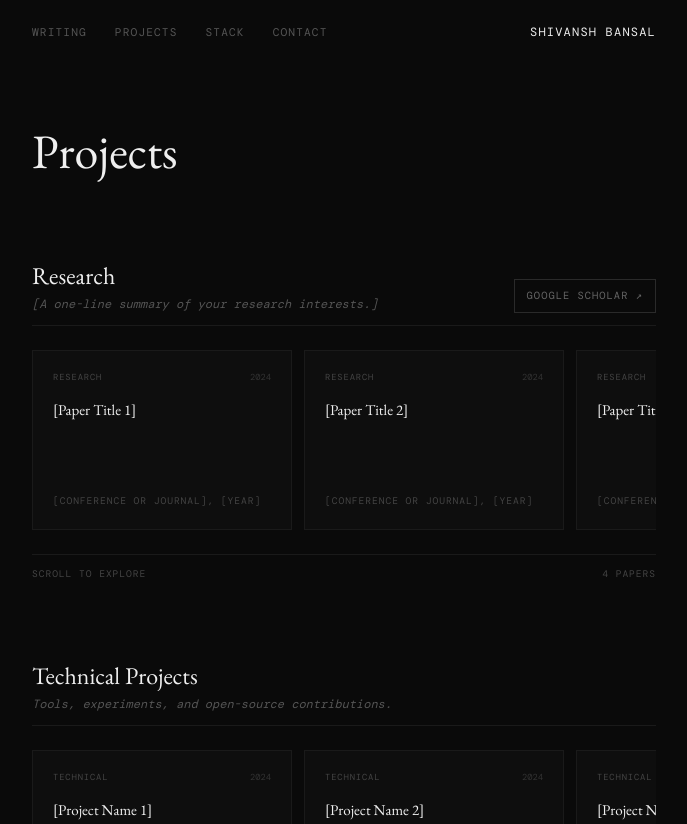
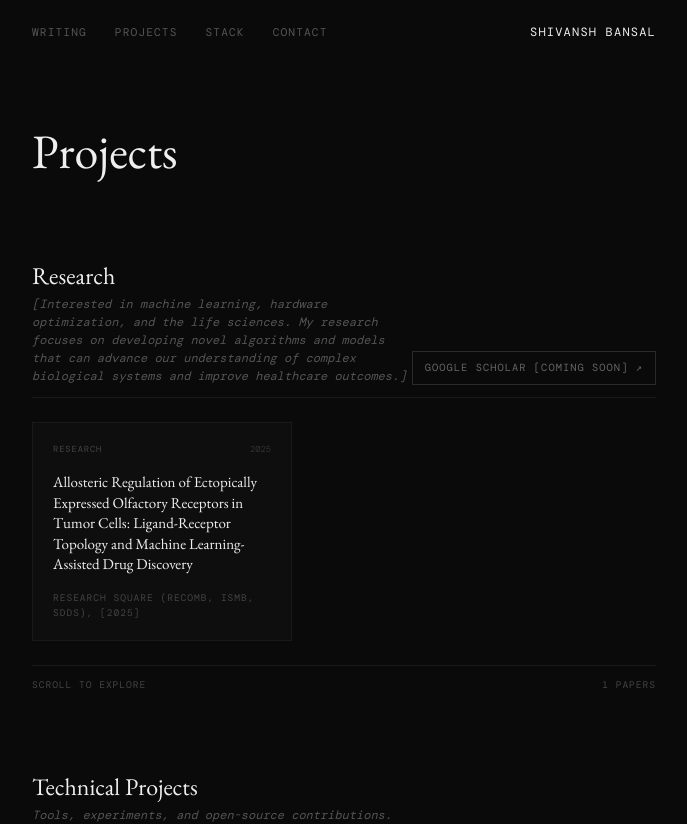
Before and after one commit to shivanshb828/Personal-Website, a Next.js app: page /projects in a window 1280 px wide. Shown: the top 824 px of the page, without its empty margins (296-983 px from the left). Built offline with nearby package versions, Linux system fonts and the light colour scheme; a web font is replaced by a local one.

Commit message:
research updates

```diff
--- a/app/projects/page.tsx
+++ b/app/projects/page.tsx
@@ -7,29 +7,12 @@ export const metadata: Metadata = {
 
 const papers = [
   {
-    title: '[Paper Title 1]',
-    venue: '[Conference or Journal], [Year]',
-    year: '2024',
-    link: 'https://arxiv.org/abs/[paper-id]',
+    title: 'Allosteric Regulation of Ectopically Expressed Olfactory Receptors in Tumor Cells: Ligand-Receptor Topology and Machine Learning-Assisted Drug Discovery',
+    venue: 'Research Square (RECOMB, ISMB, SDDS), [2025]',
+    year: '2025',
+    link: 'https://www.researchsquare.com/article/rs-6950845/v1',
   },
-  {
-    title: '[Paper Title 2]',
-    venue: '[Conference or Journal], [Year]',
-    year: '2024',
-    link: 'https://arxiv.org/abs/[paper-id]',
-  },
-  {
-    title: '[Paper Title 3]',
-    venue: '[Conference or Journal], [Year]',
-    year: '2023',
-    link: 'https://arxiv.org/abs/[paper-id]',
-  },
-  {
-    title: '[Paper Title 4]',
-    venue: '[Conference or Journal], [Year]',
-    year: '2023',
-    link: 'https://arxiv.org/abs/[paper-id]',
-  },
+
 ]
 
 const projects = [
@@ -76,7 +59,7 @@ export default function ProjectsPage() {
           <div>
             <h2 className="text-2xl font-normal leading-tight">Research</h2>
             <p className="font-mono text-[0.75rem] text-[#555555] mt-1 italic">
-              [A one-line summary of your research interests.]
+              [Interested in machine learning, hardware optimization, and the life sciences. My research focuses on developing novel algorithms and models that can advance our understanding of complex biological systems and improve healthcare outcomes.]
             </p>
           </div>
           <a
@@ -85,7 +68,7 @@ export default function ProjectsPage() {
             rel="noopener noreferrer"
             className="font-mono text-[0.65rem] uppercase tracking-widest border border-[#2a2a2a] text-[#666666] hover:border-[#555555] hover:text-[#efefef] transition-colors px-3 py-2 shrink-0"
           >
-            Google Scholar ↗
+            Google Scholar [coming soon] ↗
           </a>
         </div>
 
```
